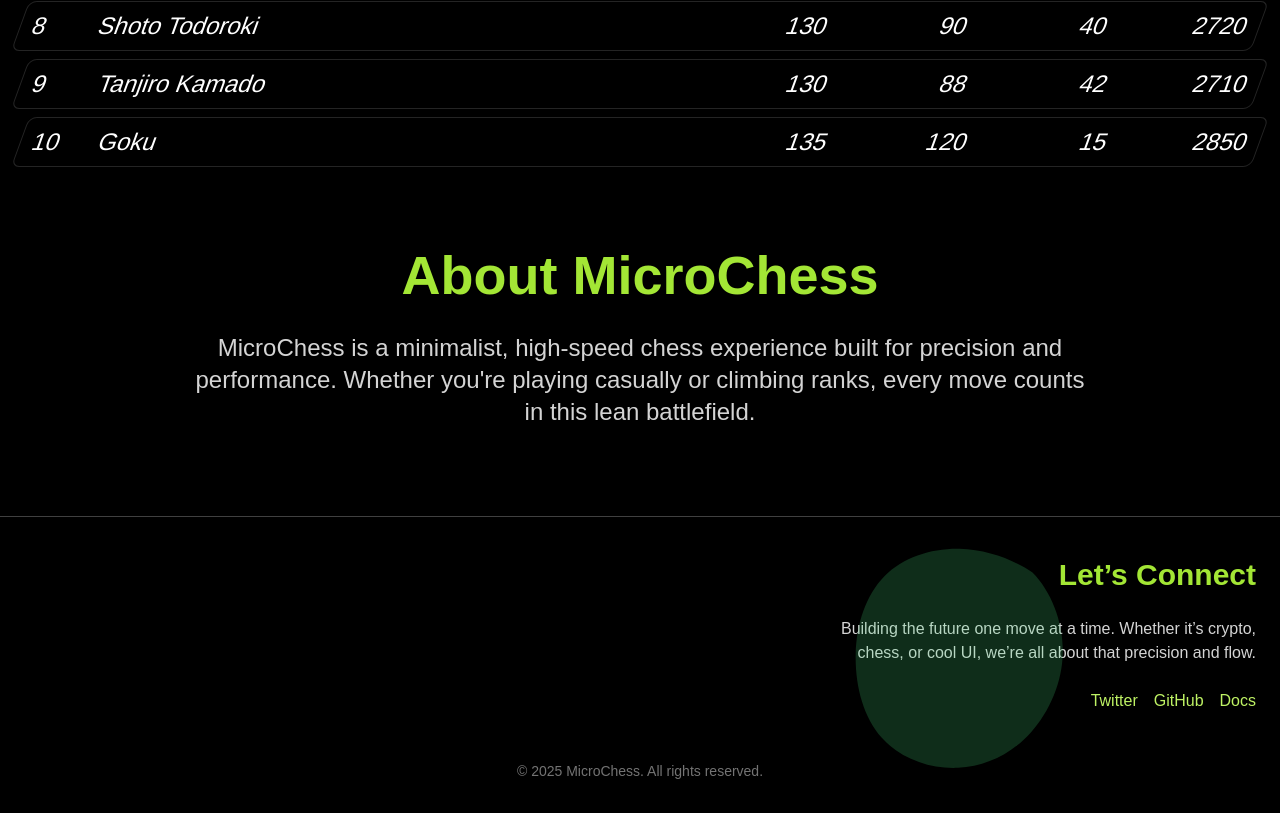
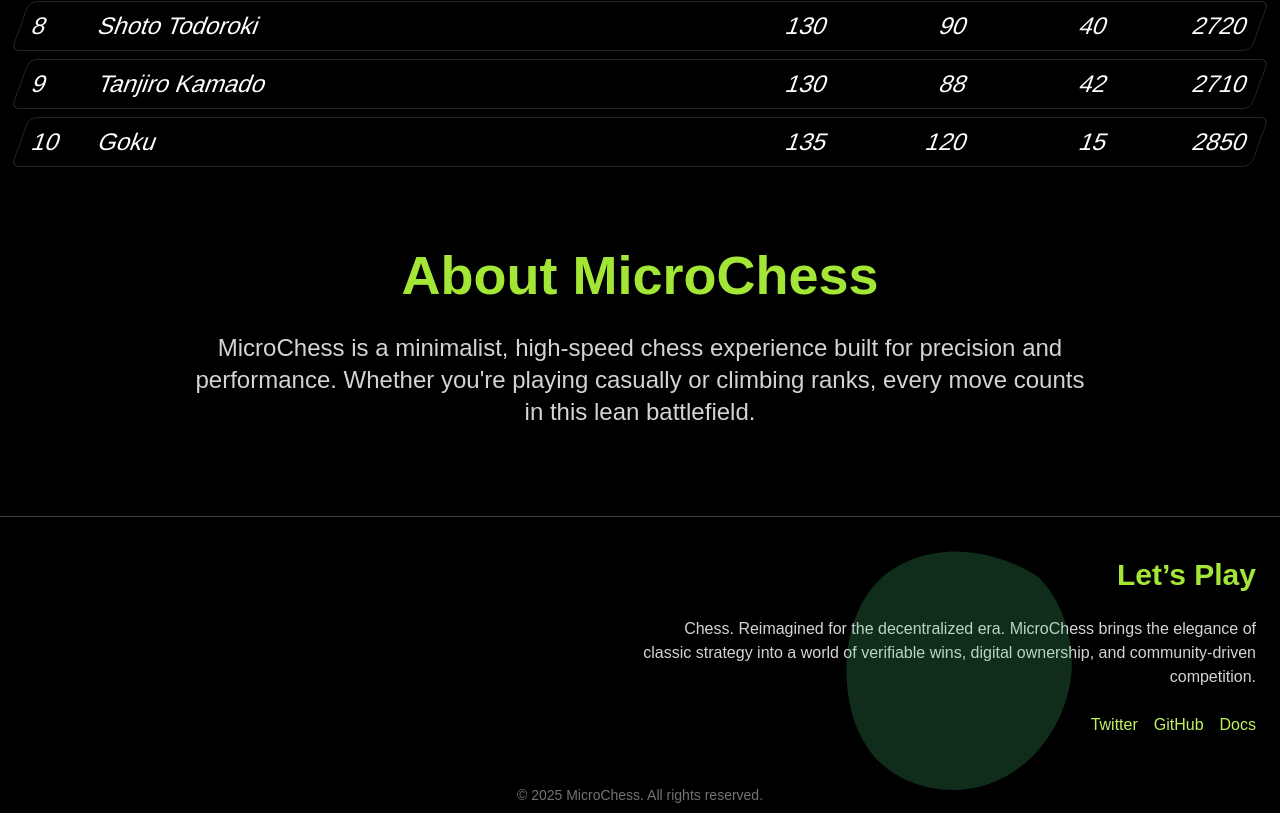
Before and after one commit to Nirajsah/microchess, a React (Vite) app in the folder frontend/: page / in a window 1280 px wide. Shown: the part 1541-2354 px from the top of the page. Before the commit the page ends 2330 px from the top, so only its background shows below. Built offline with nearby package versions, Linux system fonts and the light colour scheme; a web font is replaced by a local one.

Commit message:
feat(homepage): update footer messaging and replace chess board image

```diff
--- a/frontend/src/HomePage/Footer.tsx
+++ b/frontend/src/HomePage/Footer.tsx
@@ -26,10 +26,11 @@ export default function Footer() {
 
           {/* Right: Footer Content */}
           <div className="w-full md:w-1/2 text-right space-y-6">
-            <h2 className="text-3xl font-bold text-lime-400">Let’s Connect</h2>
-            <p className="text-neutral-300 max-w-md ml-auto">
-              Building the future one move at a time. Whether it’s crypto,
-              chess, or cool UI, we’re all about that precision and flow.
+            <h2 className="text-3xl font-bold text-lime-400">Let’s Play</h2>
+            <p className="text-neutral-300 max-w-[100px] ml-auto">
+              Chess. Reimagined for the decentralized era. MicroChess brings the
+              elegance of classic strategy into a world of verifiable wins,
+              digital ownership, and community-driven competition.
             </p>
 
             <div className="flex justify-end gap-4 text-lime-300">
--- a/frontend/src/HomePage/HomePage.tsx
+++ b/frontend/src/HomePage/HomePage.tsx
@@ -1,6 +1,6 @@
 import { Link } from 'react-router-dom'
 import { StarBorder } from '../components/ui/star-border'
-import ShortBoard from '/public/short_chess_board.svg'
+import ShortBoard from '/public/shortboard.png'
 import { BackgroundBeamsDemo } from '@/components/ui/background-beam-demo'
 
 const BorderAnimation = () => {
```
Also changed, not shown: frontend/public/short_chess_board.svg (deleted), frontend/public/shortboard.png (added).
